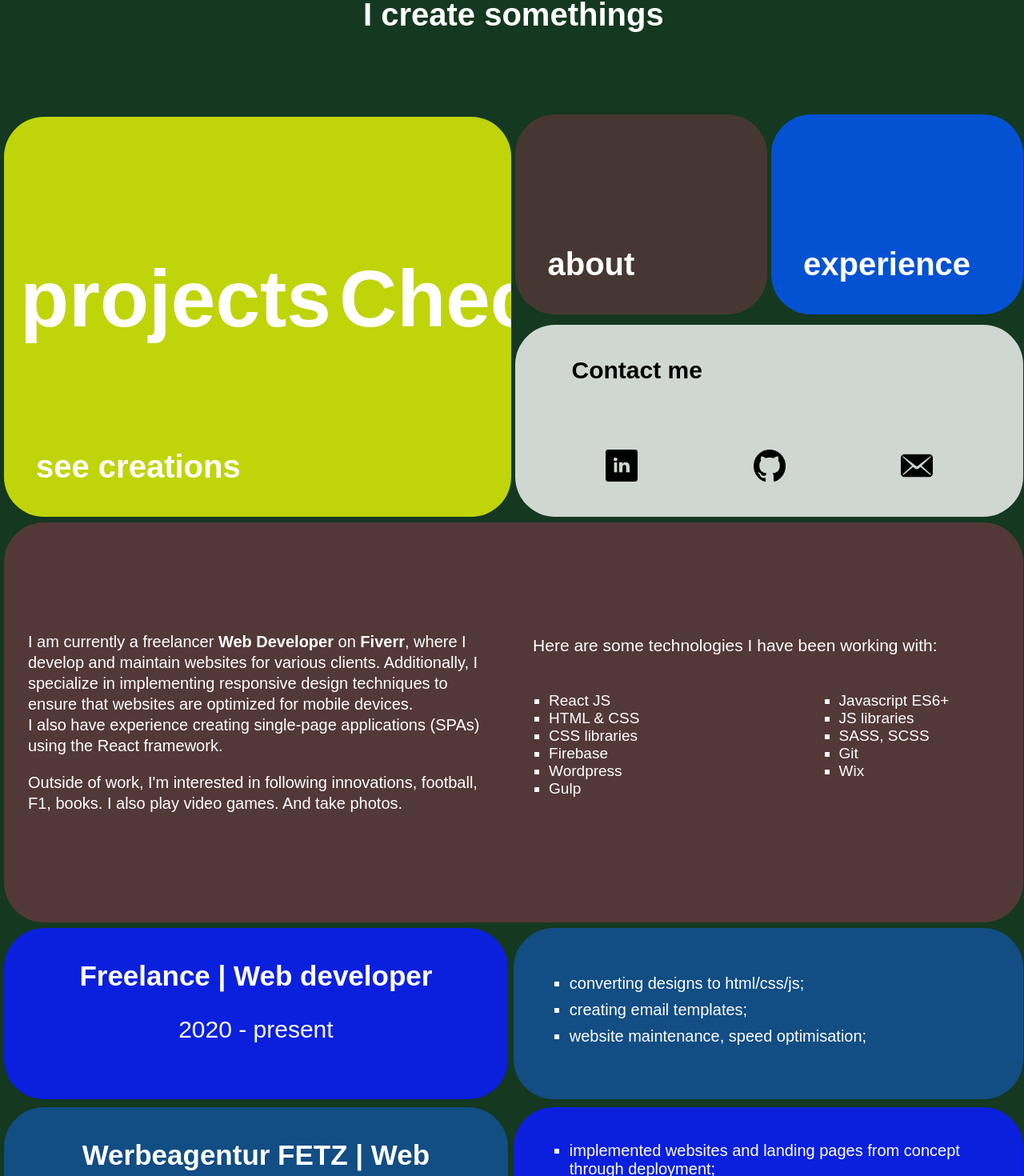
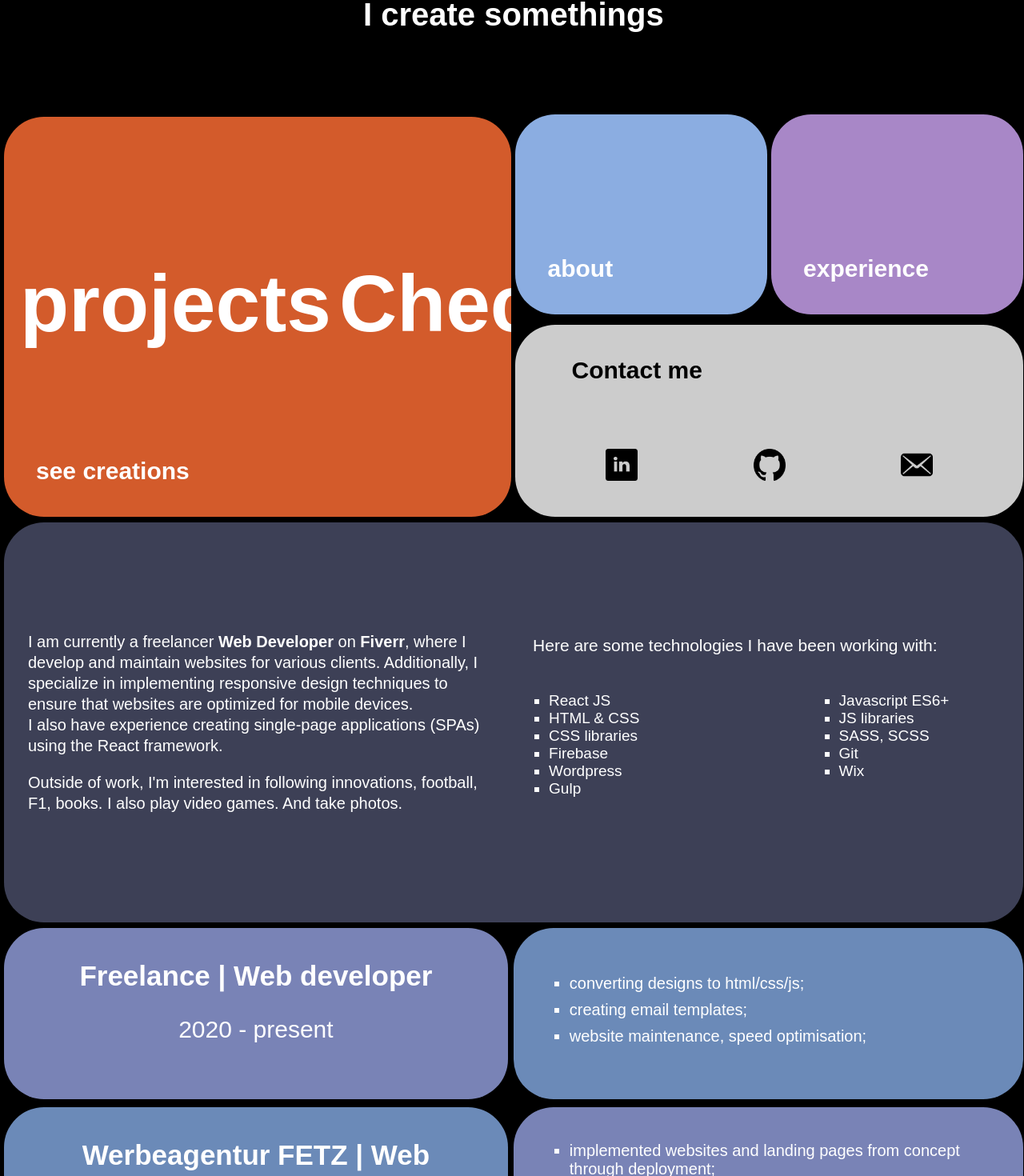
Before and after one commit to wdcreate/portfolio, a React (Create React App) app: page / in a window 1280 px wide. Shown: the part 184-1654 px from the top of the page at 80% size. Built offline with nearby package versions, Linux system fonts and the light colour scheme; a web font is replaced by a local one.

Commit message:
styles update

```diff
--- a/src/components/Links.js
+++ b/src/components/Links.js
@@ -11,10 +11,12 @@ function Links() {
       <img src={require("../img/linkedin.png")} alt="Linkedin" />
       </a>
       <a href="https://github.com/wdcreate">
+
       <img src={require("../img/github.png")} alt="github" />
 
       </a>
       <a href="mailto:createsometh@gmail.com">
+
       <img src={require("../img/mail.png")} alt="email" />
       </a>
       </div>
--- a/src/components/styles/Links.scss
+++ b/src/components/styles/Links.scss
@@ -15,11 +15,29 @@
     display: flex;
     justify-content: space-around;
     align-items: center;
+
     a {
+      display: flex;
+      align-items: center;
+      justify-content: center;
+      transition: all .3s;
+      -webkit-transition: all .3s;
+      -moz-transition: all .3s;
+      -ms-transition: all .3s;
+      -o-transition: all .3s;
+      width: 50px;
+      height: 50px;
+
       img {
         width: 40px;
         height: 40px;
       }
+      @media (hover: hover) and (pointer: fine) {
+        &:hover {
+          background: #ff9191;
+        }
+      }
     }
   }
+
 }
--- a/src/components/styles/ProjectItem.scss
+++ b/src/components/styles/ProjectItem.scss
@@ -7,14 +7,26 @@
   -moz-border-radius: 50px;
   -ms-border-radius: 50px;
   -o-border-radius: 50px;
-  background: #38b13e;
+  background: #745187;
   margin-bottom: 7px;
   padding: 50px;
   text-decoration: none;
   color: #fff;
   min-height: 300px;
-  @media (max-width: 500px)  {
-padding: 30px;  }
+  transition: all 0.3s;
+  -webkit-transition: all 0.3s;
+  -moz-transition: all 0.3s;
+  -ms-transition: all 0.3s;
+  -o-transition: all 0.3s;
+  @media (hover: hover) and (pointer: fine) {
+    &:hover {
+      scale: 0.99;
+      background: #7e479c;
+    }
+  }
+  @media (max-width: 500px) {
+    padding: 30px;
+  }
   .top {
     justify-content: space-between;
     align-items: center;
@@ -23,7 +35,7 @@ padding: 30px;  }
     @media (max-width: 850px) and (min-width: 700px) {
       flex-direction: column;
     }
-    @media (max-width: 500px)  {
+    @media (max-width: 500px) {
       flex-direction: column;
     }
     span {
@@ -31,7 +43,7 @@ padding: 30px;  }
       font-size: 20px;
       font-weight: 700;
       text-transform: uppercase;
-      @media (max-width: 850px)and (min-width: 700px) {
+      @media (max-width: 850px) and (min-width: 700px) {
         text-align: center;
       }
       @media (max-width: 500px) {
@@ -55,7 +67,6 @@ padding: 30px;  }
     @media (max-width: 500px) {
       text-align: center;
       margin-top: 20px;
-
     }
   }
   p {
@@ -68,7 +79,6 @@ padding: 30px;  }
     @media (max-width: 500px) {
       text-align: center;
       margin-top: 20px;
-
     }
   }
   .bottom {
@@ -82,9 +92,25 @@ padding: 30px;  }
       flex-direction: column;
     }
     img {
-      width: 40px;
-      height: 40px;
-      @media (max-width: 850px)and (min-width: 700px) {
+      width: 50px;
+      height: 50px;
+      transition: all 0.3s;
+      -webkit-transition: all 0.3s;
+      -moz-transition: all 0.3s;
+      -ms-transition: all 0.3s;
+      -o-transition: all 0.3s;
+      border-radius: 50px;
+      -webkit-border-radius: 50px;
+      -moz-border-radius: 50px;
+      -ms-border-radius: 50px;
+      -o-border-radius: 50px;
+      padding: 5px;
+      @media (hover: hover) and (pointer: fine) {
+        &:hover {
+          background: #ae00ff;
+        }
+      }
+      @media (max-width: 850px) and (min-width: 700px) {
         margin-top: 20px;
       }
       @media (max-width: 500px) {
--- a/src/index.scss
+++ b/src/index.scss
@@ -25,7 +25,7 @@ html {
   }
 }
 body {
-  background: #143820;
+  background: #000000;
   margin: 0 auto;
   color: #fff;
   font-family: "Ysabeau Office", sans-serif;
--- a/src/sections/styles/About.scss
+++ b/src/sections/styles/About.scss
@@ -2,7 +2,6 @@
   width: 48%;
   @media (max-width: 700px) {
     width: 100%;
-
   }
   p {
     font-size: 20px;
@@ -11,13 +10,12 @@
       font-size: 18px;
     }
   }
-
 }
 .about {
   display: flex;
   justify-content: space-between;
   border-radius: 50px;
-  background: #533838;
+  background: #3d4056;
   padding: 30px;
   height: 50vh;
   min-height: 500px;
@@ -27,7 +25,6 @@ font-size: 18px;
   @media (max-width: 700px) {
     flex-direction: column;
     height: auto;
-
   }
   .stack {
     font-size: 21px;
@@ -36,18 +33,17 @@ font-size: 18px;
       margin-bottom: 10px;
     }
     @media (max-width: 400px) {
-font-size: 18px;     }
+      font-size: 18px;
     }
-  .tech{
+  }
+  .tech {
     display: flex;
     flex-wrap: wrap;
     width: 48%;
     flex-direction: column;
     @media (max-width: 700px) {
       width: 100%;
-
     }
-
   }
   .tech-stack {
     display: flex;
--- a/src/sections/styles/Contact.scss
+++ b/src/sections/styles/Contact.scss
@@ -12,10 +12,11 @@
   justify-content: space-around;
   align-items: center;
   margin-bottom: 7px;
-  @media (max-width: 500px)  {
-flex-direction: column;  }
+  @media (max-width: 500px) {
+    flex-direction: column;
+  }
   &-btn {
-    border: 5px solid #0059ff;
+      border: 5px solid #a395e2;
     padding: 25px 50px;
     display: flex;
     justify-content: center;
@@ -34,9 +35,10 @@ flex-direction: column;  }
     -moz-transition: all 0.3s;
     -ms-transition: all 0.3s;
     -o-transition: all 0.3s;
+    @media (hover: hover) and (pointer: fine) {
       &:hover {
-      background: #0059ff;
-      color: #fff;
+        background: #a395e2;
+       }
     }
   }
   &-links {
@@ -44,7 +46,7 @@ flex-direction: column;  }
     display: flex;
     justify-content: space-around;
     align-items: center;
-    @media (max-width: 500px)  {
+    @media (max-width: 500px) {
       width: 100%;
       justify-content: space-around;
     }
@@ -53,16 +55,18 @@ flex-direction: column;  }
       justify-content: center;
       align-items: center;
       img {
-        width: 50px;
-        height: 50px;
-        transition: all .3s;
-        -webkit-transition: all .3s;
-        -moz-transition: all .3s;
-        -ms-transition: all .3s;
-        -o-transition: all .3s;
-        &:hover{
-          background: #fffb00;
+        width: 55px;
+        height: 55px;
+        transition: all 0.3s;
+        -webkit-transition: all 0.3s;
+        -moz-transition: all 0.3s;
+        -ms-transition: all 0.3s;
+        -o-transition: all 0.3s;
         padding: 5px;
+        @media (hover: hover) and (pointer: fine) {
+          &:hover {
+            background: #ffffff;
+            padding: 0px;
             border-radius: 50%;
             -webkit-border-radius: 50%;
             -moz-border-radius: 50%;
@@ -73,3 +77,4 @@ flex-direction: column;  }
       }
     }
   }
+}
--- a/src/sections/styles/Experience.scss
+++ b/src/sections/styles/Experience.scss
@@ -11,10 +11,10 @@
     }
     &:nth-child(odd) {
       .l {
-        background: rgb(11, 32, 221);
+        background: #7983b6;
       }
       .r {
-        background: rgb(18, 77, 131);
+        background: #6b8ab8 ;
       }
     }
     .l,
@@ -38,7 +38,7 @@
       align-items: center;
       flex-direction: column;
       margin-right: 7px;
-      background: rgb(18, 77, 131);
+      background: #6b8ab8 ;
 
       .work-title {
         font-size: 35px;
@@ -53,13 +53,13 @@
         font-weight: 500;
         text-align: center;
         @media (max-width: 700px) {
-          font-size: 25 px;
+          font-size: 25px;
         }
       }
     }
     .r {
       padding-left: 70px;
-      background: rgb(11, 32, 221);
+      background:  #7983b6;
       display: flex;
       justify-content: center;
       flex-direction: column;
--- a/src/sections/styles/Menu.scss
+++ b/src/sections/styles/Menu.scss
@@ -43,7 +43,7 @@
       }
       h6{
         @media (max-width: 500px) {
-         font-size: 27px;
+         font-size: 22px;
         }
       }
     }
@@ -74,16 +74,16 @@
   justify-content: flex-end;
   align-items: flex-start;
   transition: all 0.3s;
-  background-color: rgba(235, 252, 6, 0.8);
+background: #d35b2b;
   @media (max-width: 1000px) {
     padding: 25px;
   }
   h6 {
-    font-size: 40px;
+    font-size: 30px;
     font-weight: 700;
     margin: 0;
     @media (max-width: 1000px) {
-    font-size: 35px;
+    font-size: 27px;
     }
   }
   &.full {
@@ -102,36 +102,42 @@
       min-height: 130px;
       height: 100%;
     }
+    @media (hover: hover) and (pointer: fine) {
       &:hover {
         background: rgba(255, 255, 255, 1);
       }
     }
-
+  }
+  @media (hover: hover) and (pointer: fine) {
     &:hover {
       transform: scale(0.98);
       -webkit-transform: scale(0.98);
       -moz-transform: scale(0.98);
       -ms-transform: scale(0.98);
       -o-transform: scale(0.98);
-    background-color: rgba(235, 252, 6, 1);
+      background-color: #ff4800;
+    }
   }
   &.exp {
-    background: rgba(0, 89, 255, 0.8);
+    background: rgba(168, 135, 199, 1);
     h6 {
       color: #fff;
     }
+    @media (hover: hover) and (pointer: fine) {
       &:hover {
-      background: rgba(0, 89, 255, 1);
+        background: rgba(118, 91, 143, 1);
+      }
     }
   }
   &.ab {
-    background: rgba(83, 56, 56, 0.8);
+    background: #8BADE1;
     h6 {
       color: #fff;
     }
-
+    @media (hover: hover) and (pointer: fine) {
       &:hover {
-      background: rgba(83, 56, 56, 1);
+        background: #708bb4;
+      }
     }
   }
 }
--- a/src/sections/styles/Projects.scss
+++ b/src/sections/styles/Projects.scss
@@ -2,12 +2,12 @@
   margin-bottom: 7px;
   .sw-slide {
     height: auto;
-    background: rgb(59, 41, 41);
+    background: rgba(168, 135, 199, 1);
     background: linear-gradient(
       90deg,
-      rgba(255, 0, 0, 1) 0%,
-      rgba(9, 9, 121, 1) 56%,
-      rgba(255, 81, 0, 1) 100%
+      rgb(165 118 118) 0%,
+      rgb(50 50 255) 56%,
+      rgb(185 84 38) 100%
     );
     justify-content: center;
     display: flex;
@@ -49,8 +49,9 @@
     -ms-border-radius: 50px;
     -o-border-radius: 50px;
     margin-bottom: 7px;
-    @media (max-width: 700px){
-display: none;    }
+    @media (max-width: 700px) {
+      display: none;
+    }
   }
 }
 .projects-cards {
@@ -60,6 +61,5 @@ display: none;    }
   grid-column-gap: 10px;
   @media (max-width: 700px) {
     grid-template-columns: 1fr;
-
   }
 }
```
Lines whose indentation alone changed are shown as unchanged.
